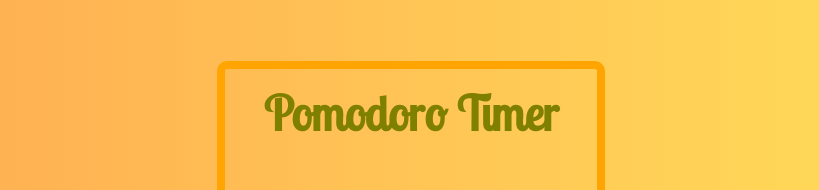
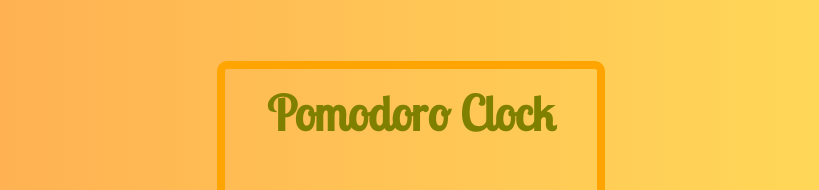
Before and after one commit to cristalnaya/react-pomodoro-clock, a React (Create React App) app: page / in a window 1280 px wide. Shown: the top 190 px of the page, without its empty margins (229-1048 px from the left). Built offline with nearby package versions, Linux system fonts and the light colour scheme.

Commit message:
refactor: Change class structure to function

```diff
--- a/src/components/Timer.js
+++ b/src/components/Timer.js
@@ -1,20 +1,15 @@
-import React, { Component } from 'react'
+import React from 'react'
 
-class Timer extends Component {
-
-
-  render() {
-    const { minutes, seconds, start } = this.props;
+const Timer = ({ minutes, seconds, start }) => {
     return (
       <div>
-        <h1>Pomodoro Timer</h1>
+        <h1>Pomodoro Clock</h1>
         <div className="timer">
           <div id="timer-label">{start ? 'Rest' : 'Focus'}</div>
           <div id="time-left">{minutes < 10 ? '0' + minutes : minutes}:{seconds === 0 ? '00' : seconds < 10 ? '0' + seconds : seconds}</div>
         </div>
       </div>
     )
-  }
 }
 
 export default Timer;
```
Also changed, not shown: src/components/LengthControl.js (+2 -5 lines).
